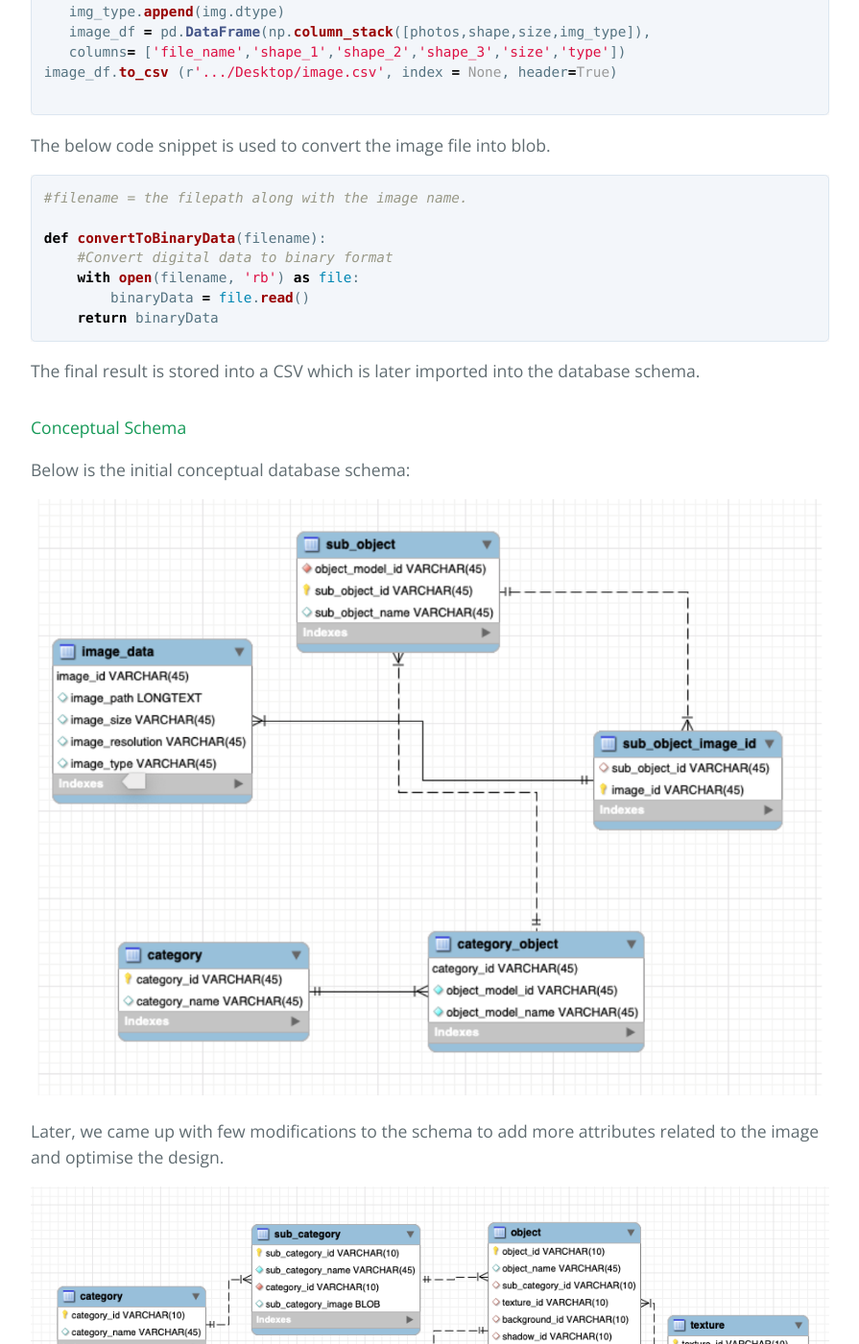
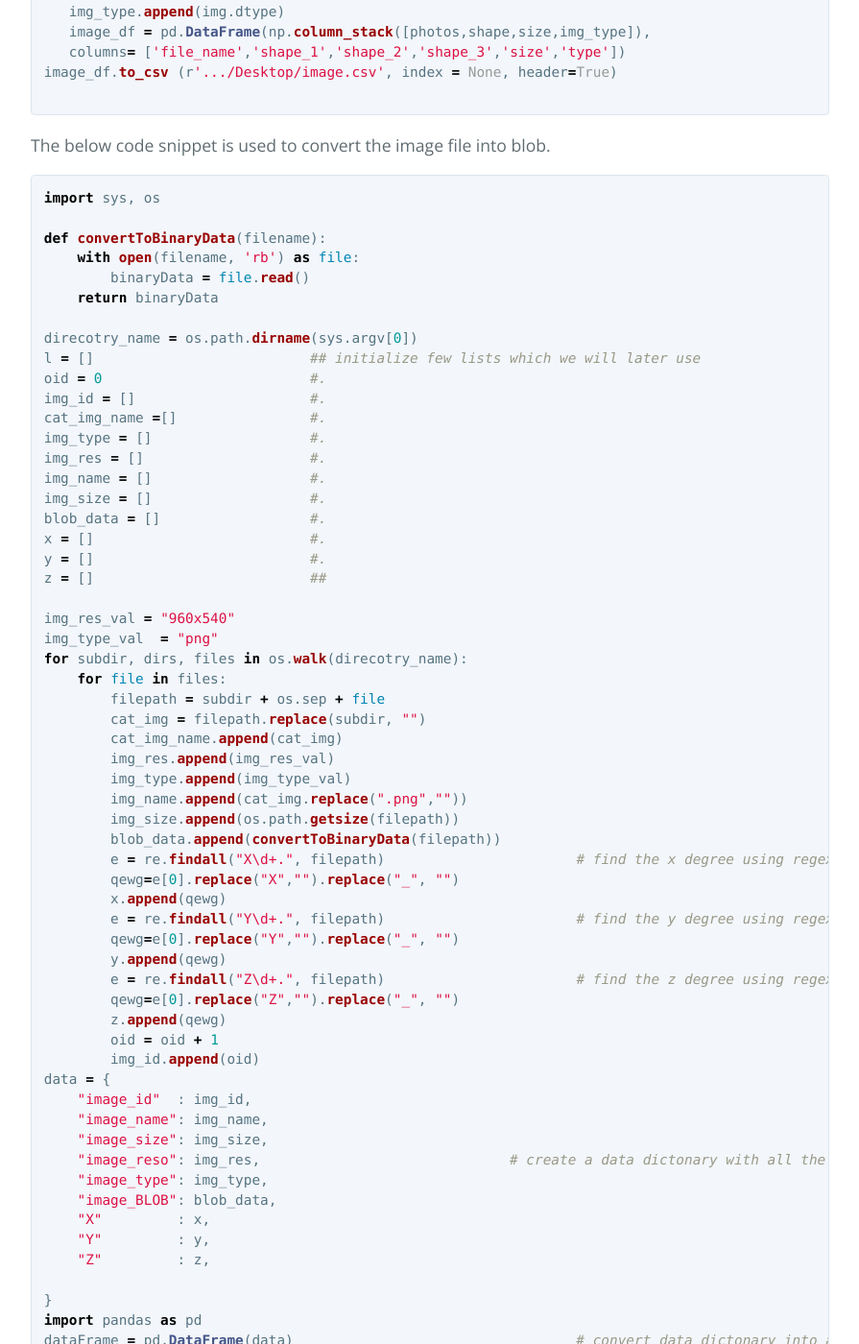
Before and after one commit to Sindhurakolli/DMDD_portfolio, a Jekyll site: the page built from another-page.md, in a window 1280 px wide and 1400 px high, scrolled down 1565 px. Shown: the whole window at 96% size, without its empty margins (192-1087 px from the left). Built offline with Jekyll 4.4.1, drawn with Linux system fonts in a browser that asks for light colours; our own code applies the rules of GitHub Pages for plain Markdown files; some of the changed text lies outside the part shown.

Commit message:
Update another-page.md

````diff
--- a/another-page.md
+++ b/another-page.md
@@ -53,13 +53,67 @@ image_df.to_csv (r'.../Desktop/image.csv', index = None, header=True)
 The below code snippet is used to convert the image file into blob.
 
 ``` python
-#filename = the filepath along with the image name.
+import sys, os
 
 def convertToBinaryData(filename):
-    #Convert digital data to binary format
     with open(filename, 'rb') as file:
         binaryData = file.read()
     return binaryData
+
+direcotry_name = os.path.dirname(sys.argv[0])
+l = []                          ## initialize few lists which we will later use
+oid = 0                         #.
+img_id = []                     #.
+cat_img_name =[]                #.
+img_type = []                   #.
+img_res = []                    #.
+img_name = []                   #.
+img_size = []                   #.
+blob_data = []                  #.
+x = []                          #.
+y = []                          #.
+z = []                          ##
+
+img_res_val = "960x540"
+img_type_val  = "png"
+for subdir, dirs, files in os.walk(direcotry_name):
+    for file in files:
+        filepath = subdir + os.sep + file
+        cat_img = filepath.replace(subdir, "")
+        cat_img_name.append(cat_img)
+        img_res.append(img_res_val)
+        img_type.append(img_type_val)
+        img_name.append(cat_img.replace(".png",""))
+        img_size.append(os.path.getsize(filepath))
+        blob_data.append(convertToBinaryData(filepath))
+        e = re.findall("X\d+.", filepath)                       # find the x degree using regex
+        qewg=e[0].replace("X","").replace("_", "")
+        x.append(qewg)
+        e = re.findall("Y\d+.", filepath)                       # find the y degree using regex
+        qewg=e[0].replace("Y","").replace("_", "")
+        y.append(qewg)
+        e = re.findall("Z\d+.", filepath)                       # find the z degree using regex
+        qewg=e[0].replace("Z","").replace("_", "")
+        z.append(qewg)
+        oid = oid + 1
+        img_id.append(oid)
+data = {
+    "image_id"  : img_id,
+    "image_name": img_name,
+    "image_size": img_size,
+    "image_reso": img_res,                              # create a data dictonary with all the lists
+    "image_type": img_type,
+    "image_BLOB": blob_data,
+    "X"         : x,
+    "Y"         : y,
+    "Z"         : z,
+
+}
+import pandas as pd
+dataFrame = pd.DataFrame(data)                                  # convert data dictonary into a dataframe
+
+dataFrame.to_csv('final.csv',encoding='utf-8')                  # export the dataFrame into a csv
+
 ```
 
 The final result is stored into a CSV which is later imported into the database schema.
````
